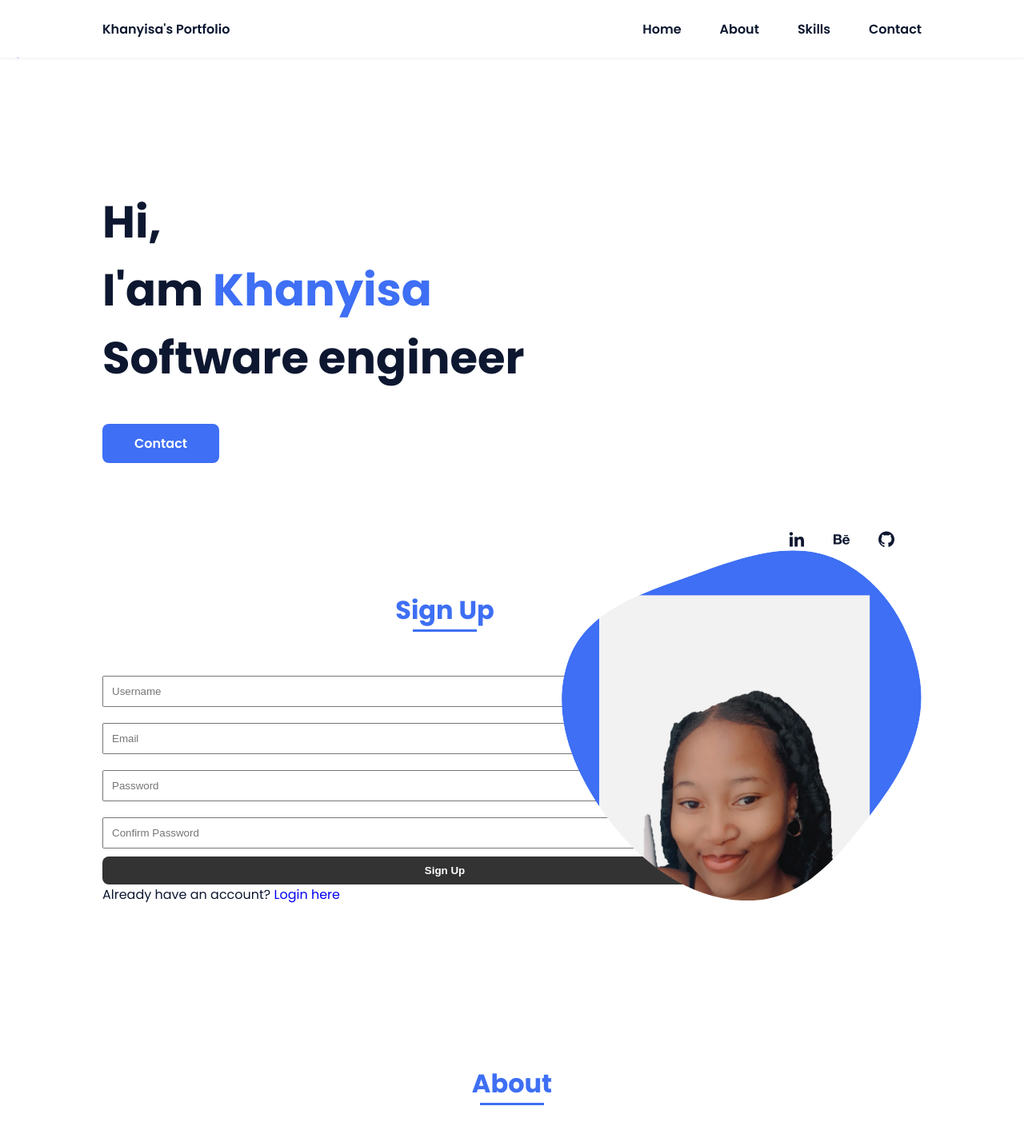
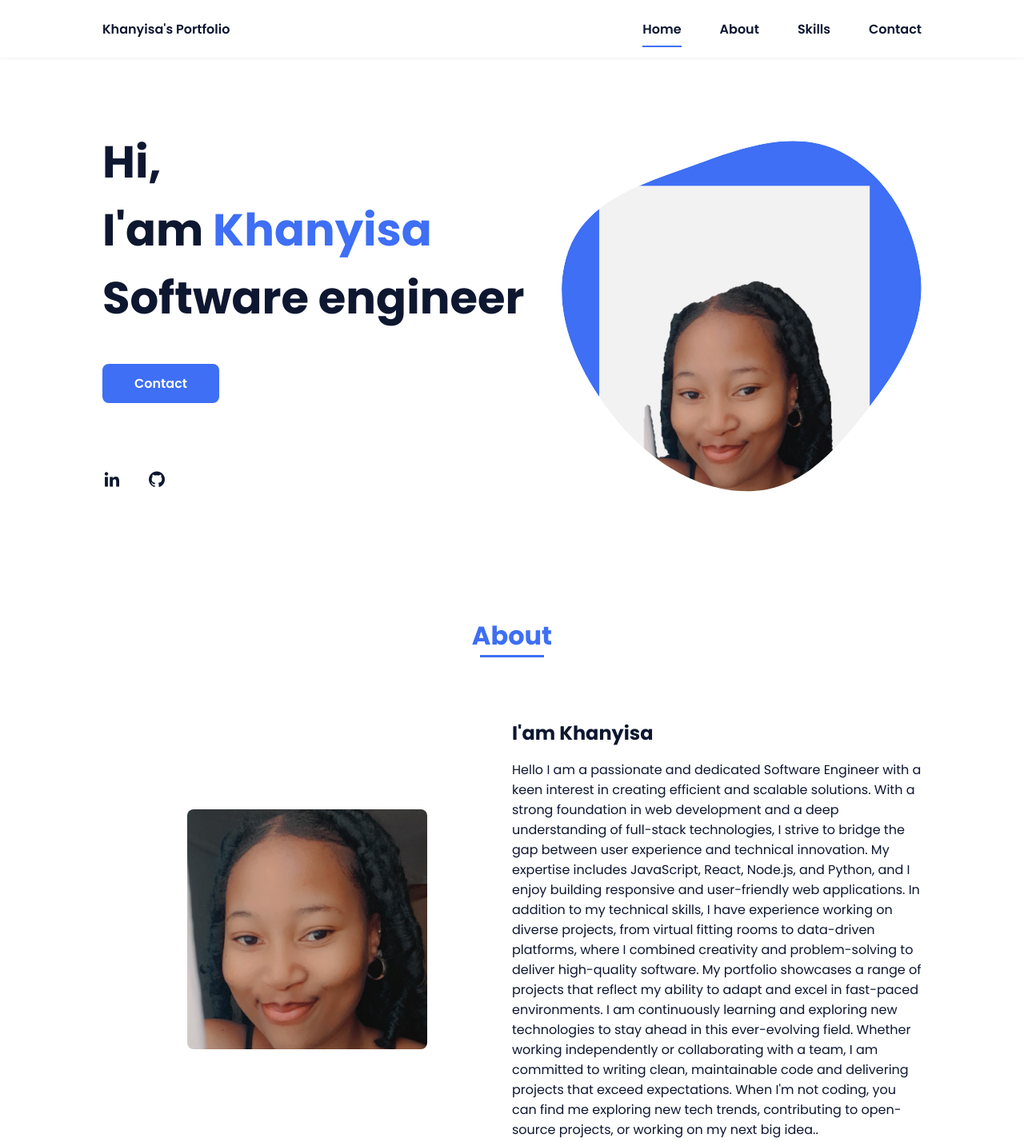
Before and after one commit to Khanyicou/responsive-portfolio-, a plain HTML site: page index.html in a window 1280 px wide. Shown: the top 1428 px of the page at 80% size. Drawn offline with nearby package versions, Linux system fonts and the light colour scheme.

Commit message:
Update index.html

```diff
--- a/index.html
+++ b/index.html
@@ -12,17 +12,6 @@
         <title>Portfolio website complete</title>
     </head>
     <body>
-
-        <!--===== MAIN NAVIGATION =====-->
-<header>
-    <nav>
-        <ul>
-            <li><a href="#contact">Contact</a></li>
-            <li><a href="#" onclick="showSignUpPage()">Sign Up</a></li>
-            <li><a href="#" onclick="showLoginPage()">Login</a></li>
-        </ul>
-    </nav>
-</header>
 
         <!--===== HEADER =====-->
         <header class="l-header">
@@ -57,46 +46,11 @@
 
                 <div class="home__social">
 
-                    <!--===== SIGN UP PAGE =====-->
-<section class="signup section" id="signup">
-    <h2 class="section-title">Sign Up</h2>
-
-    <div class="signup__container bd-grid">
-        <form action="" class="signup__form">
-            <input type="text" placeholder="Username" class="signup__input">
-            <input type="email" placeholder="Email" class="signup__input">
-            <input type="password" placeholder="Password" class="signup__input">
-            <input type="password" placeholder="Confirm Password" class="signup__input">
-            <input type="button" value="Sign Up" class="signup__button button" onclick="showLoginPage()">
-        </form>
-        <p>Already have an account? <a href="#" onclick="showLoginPage()">Login here</a></p>
-    </div>
-</section>
-
-                    <!--===== LOGIN PAGE =====-->
-<section class="login section" id="login" style="display:none;">
-    <h2 class="section-title">Login</h2>
-
-    <div class="login__container bd-grid">
-        <form action="" class="login__form">
-            <input type="text" placeholder="Username" class="login__input">
-            <input type="password" placeholder="Password" class="login__input">
-            <input type="button" value="Login" class="login__button button" onclick="login()">
-        </form>
-        <p>Don't have an account? <a href="#" onclick="showSignUpPage()">Sign up here</a></p>
-    </div>
-</section>
-
 
 
     <!-- LinkedIn -->
     <a href="https://www.linkedin.com/in/khanyisa-preciouskhanyisa-ba1668230" class="home__social-icon" target="_blank">
         <i class='bx bxl-linkedin'></i>
-    </a>
-
-    <!-- Behance -->
-    <a href="https://www.behance.net/your-profile" class="home__social-icon" target="_blank">
-        <i class='bx bxl-behance'></i>
     </a>
 
     <!-- GitHub -->
```
